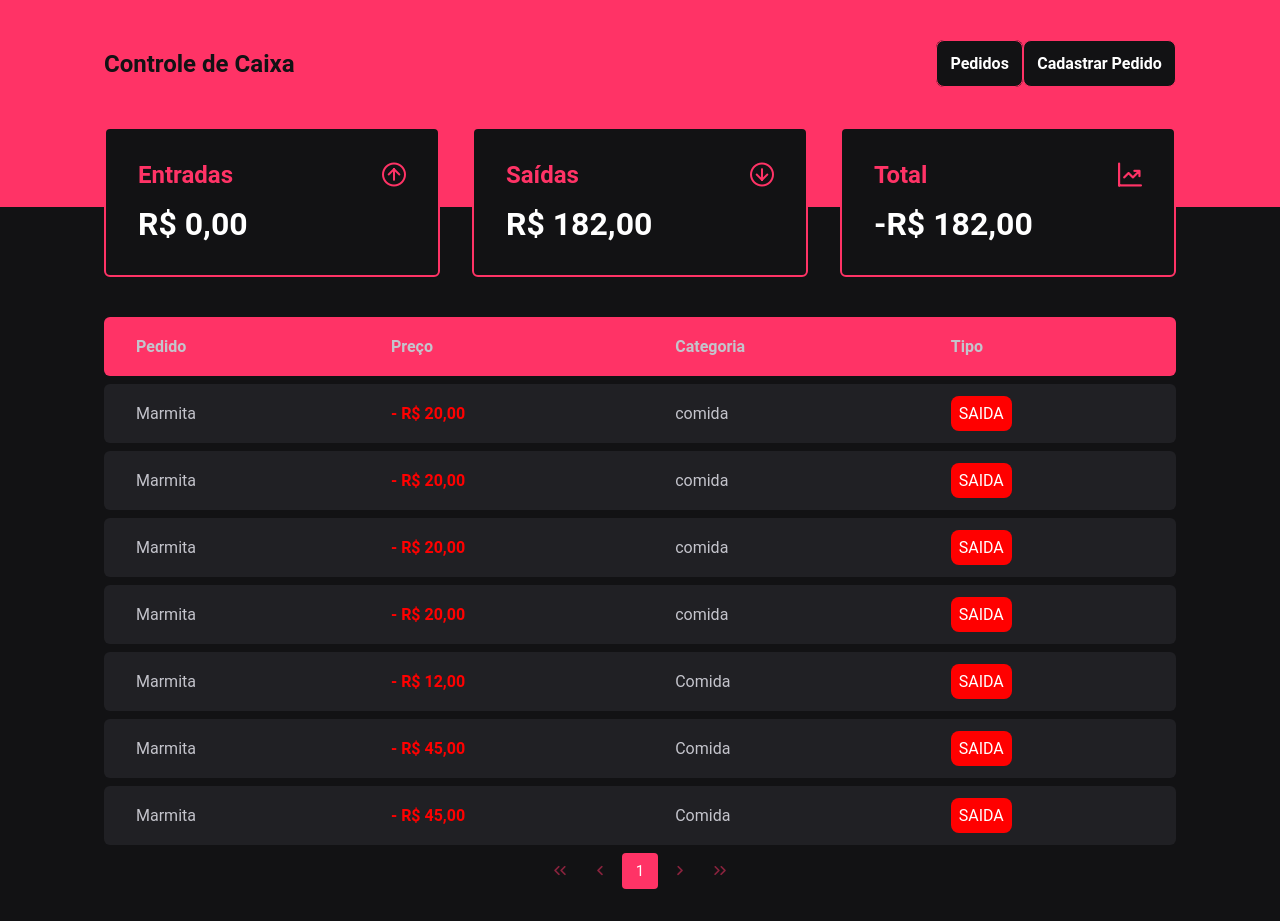
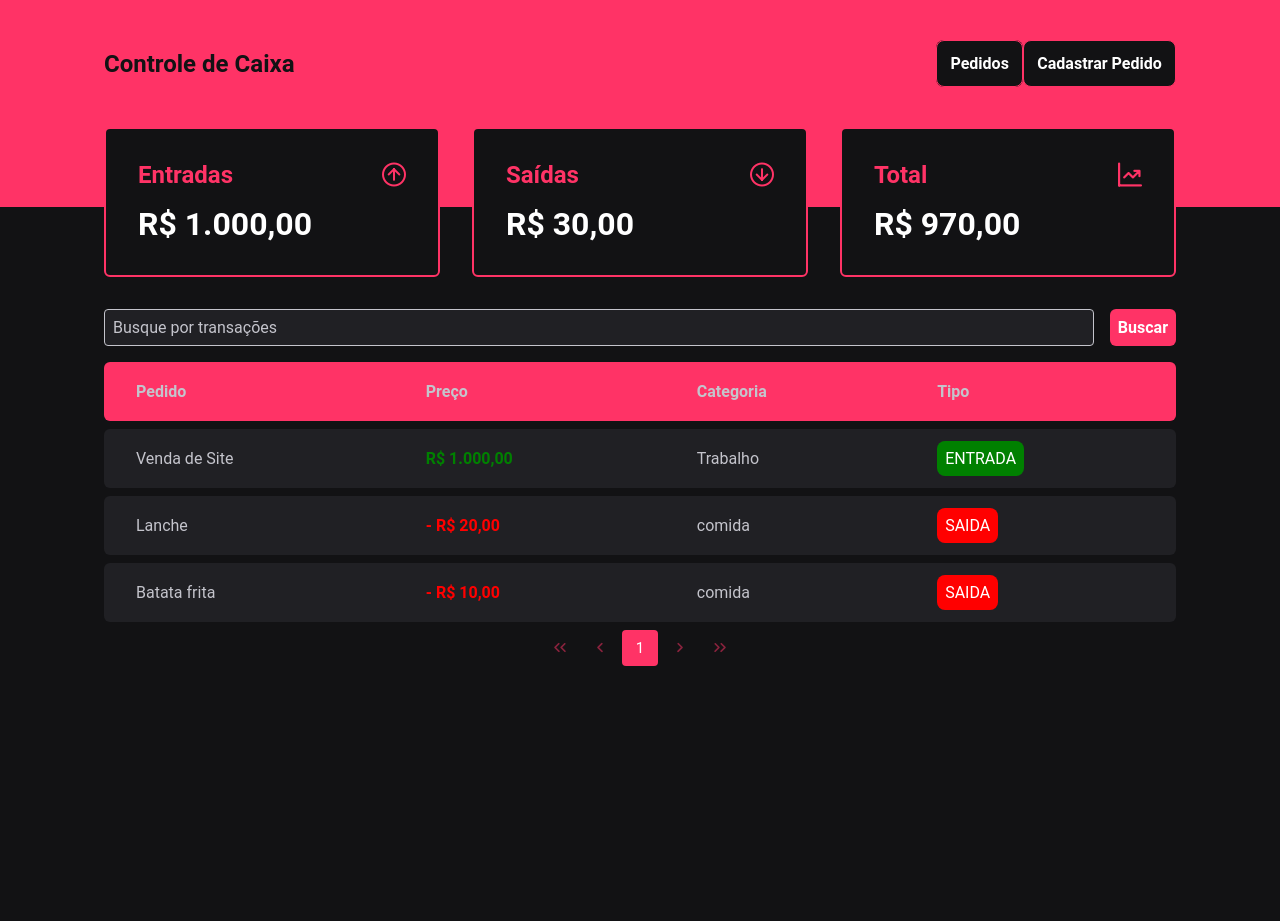
Before and after one commit to SvRafael/OrdersApp, a Vue app: page / in a window 1280 px wide. After the commit the page ends 800 px from the top, so only its background shows below. Built offline with nearby package versions, Linux system fonts and the light colour scheme; data requests are answered from the project's data file.

Commit message:
fix: identacao css feat: add search

```diff
--- a/server.json
+++ b/server.json
@@ -1,15 +1,15 @@
 {
   "orders": [
     {
-      "order": "Marmita",
-      "price": 20,
-      "category": "comida",
-      "type": "SAIDA",
+      "order": "Venda de Site",
+      "price": 1000,
+      "category": "Trabalho",
+      "type": "ENTRADA",
       "create_at": "2024-08-24T14:32:57.162Z",
       "id": 1
     },
     {
-      "order": "Marmita",
+      "order": "Lanche",
       "price": 20,
       "category": "comida",
       "type": "SAIDA",
@@ -17,44 +17,12 @@
       "id": 2
     },
     {
-      "order": "Marmita",
-      "price": 20,
+      "order": "Batata frita",
+      "price": 10,
       "category": "comida",
       "type": "SAIDA",
-      "create_at": "2024-08-24T14:33:04.928Z",
+      "create_at": "2024-08-25T14:33:53.910Z",
       "id": 3
-    },
-    {
-      "order": "Marmita",
-      "price": 20,
-      "category": "comida",
-      "type": "SAIDA",
-      "create_at": "2024-08-24T14:33:05.180Z",
-      "id": 4
-    },
-    {
-      "order": "Marmita",
-      "price": 12,
-      "category": "Comida",
-      "type": "SAIDA",
-      "create_at": "2024-08-24T14:44:11.383Z",
-      "id": 5
-    },
-    {
-      "order": "Marmita",
-      "price": 45,
-      "category": "Comida",
-      "type": "SAIDA",
-      "create_at": "2024-08-24T14:46:31.725Z",
-      "id": 6
-    },
-    {
-      "order": "Marmita",
-      "price": 45,
-      "category": "Comida",
-      "type": "SAIDA",
-      "create_at": "2024-08-24T18:36:07.713Z",
-      "id": 7
     }
   ]
 }
--- a/src/components/Dialog.module.css
+++ b/src/components/Dialog.module.css
@@ -52,6 +52,7 @@
         }
     }
 }
+
 .DialogContent:focus {
     outline: none;
 }
@@ -75,21 +76,19 @@
 }
 
 .sr_only {
-    position: absolute; /* Remove o elemento do fluxo normal do layout */
-    width: 1px; /* Torna o elemento efetivamente invisível */
+    position: absolute;
+    width: 1px;
     height: 1px;
-    margin: -1px; /* Remove o espaço que o elemento ocupa */
+    margin: -1px;
     padding: 0;
-    overflow: hidden; /* Oculta qualquer conteúdo adicional */
-    clip: rect(0, 0, 0, 0); /* Oculta o elemento visualmente */
-    border: 0; /* Remove qualquer borda que possa ser visível */
+    overflow: hidden;
+    clip: rect(0, 0, 0, 0);
+    border: 0;
 }
 
-/* reset */
 button {
   all: unset;
 }
-
 
 .RadioGroupItemNotCheck {
     padding: 1rem;
--- a/src/components/Dialog.vue
+++ b/src/components/Dialog.vue
@@ -1,8 +1,7 @@
 <script setup lang="ts">
 import { ref } from 'vue';
 import style from './Dialog.module.css'
-import api from '../axios'
-import { useDialogStore } from '../store/dialogStore';
+import { useData } from '../composables/useOrdersData';
 
 import {
   DialogClose,
@@ -14,7 +13,7 @@ import {
   RadioGroupRoot
 } from 'radix-vue'
 
-const dialogStore = useDialogStore();
+const { createOrder } = useData();
 
 let order = ref<string>('');
 let price = ref<Number|string>('');
@@ -22,14 +21,7 @@ let category = ref<string>('');
 let type = ref<string>('ENTRADA');
 
 const handleSubmit = async function() {
-    await api.post('orders', {
-        "order": order.value,
-        "price": price.value,
-        "category": category.value,
-        "type": type.value,
-        "create_at": new Date()
-    })
-    dialogStore.setDialogOpen(false);
+    createOrder(order.value, price.value, category.value, type.value);
 }
 </script>
 
--- a/src/components/Orders.module.css
+++ b/src/components/Orders.module.css
@@ -9,7 +9,7 @@ table{
     width: 100%;
     border-collapse: separate;
     border-spacing: 0 0.5rem;
-    margin-top: 1.5rem;
+    margin-top: 0.5rem;
     text-align: start;
 }
 
@@ -75,3 +75,39 @@ td {
     border-radius: 8px;
     padding: 0.5rem;
 }
+
+.searchInput {
+    flex: 1;
+    background-color: var(--gray-800);
+    border: 1px solid var(--gray-300);
+    border-radius: 4px;
+    padding: 0.5rem;
+    &::placeholder {
+      color: var(--gray-300);
+    }
+}
+
+.search {
+    display: flex;
+    width: 100%;
+    gap: 1rem;
+}
+
+.searchButton {
+    padding: 0.5rem;
+    border: 0;
+    background: var(--pink-300);
+    color: #fff;
+    font-weight: bold;
+    border-radius: 6px;
+    cursor: pointer;
+    text-align: center;
+    &:disabled {
+      opacity: 0.6;
+      cursor: not-allowed;
+    }
+    &:not(:disabled):hover {
+      background: var(--pink-500);
+      transition: background-color 0.2s;
+    }
+  }
--- a/src/components/Orders.vue
+++ b/src/components/Orders.vue
@@ -19,6 +19,14 @@ onMounted(async () => {
 
 <template>
   <div :class="style.orders">
+    <div :class="style.search">
+      <input
+        :class="style.searchInput"
+        type="text"
+        placeholder="Busque por transações"
+      />
+      <button :class="style.searchButton">Buscar</button>
+    </div>
     <table :class="style.table">
       <thead :class="style.thead">
         <tr :class="style.tr">
--- a/src/components/Pagination.module.css
+++ b/src/components/Pagination.module.css
@@ -50,12 +50,12 @@ button {
     margin: 0rem auto 0;
     padding: 0 0.5rem;
     display: flex;
-    justify-content: center; /* Centraliza horizontalmente o conteúdo */
+    justify-content: center;
 }
 
 .PaginationList {
-    display: flex; /* Faz com que os itens da paginação sejam exibidos em linha */
-    list-style: none; /* Remove o estilo padrão de lista */
+    display: flex;
+    list-style: none;
     padding: 0;
     margin: 0;
 }
--- a/src/composables/useOrdersData.ts
+++ b/src/composables/useOrdersData.ts
@@ -1,22 +1,29 @@
 import api from '../axios';
 import { ref } from 'vue';
 import { useOrderStore } from '../store/ordersStore';
+import { useDialogStore } from '../store/dialogStore';
 
 export function useData() {
   const orderStore = useOrderStore();
   const data = ref<any[]>([]);
   const error = ref<string | null>(null);
   const loading = ref(true);
+  const dialogStore = useDialogStore();
 
   const fetchData = async () => {
     try {
-      const response = await api.get('orders');
-      orderStore.addOrders(response.data);
-      return response.data;
+        const response = await api.get('orders', {
+            params: {
+                _sort: 'createdAt',
+                _order: 'desc',
+            }
+        });
+        orderStore.addOrders(response.data);
+        return response.data;
     } catch (err) {
-      error.value = 'Erro ao buscar dados';
+        error.value = 'Erro ao buscar dados';
     } finally {
-      loading.value = false;
+        loading.value = false;
     }
   };
 
@@ -36,9 +43,23 @@ export function useData() {
       }
   }
 
+  const createOrder = async (order: string, price: Number|string, category: string, type: string) => {
+    let response = await api.post('orders', {
+        "order": order,
+        "price": price,
+        "category": category,
+        "type": type,
+        "create_at": new Date()
+    })
+    orderStore.addOrders([...orderStore.getOrders, response.data]);
+    orderStore.addPaginateOrders([...orderStore.getPaginatedOrders, response.data]);
+    dialogStore.setDialogOpen(false);
+  }
+
   return {
     fetchPaginateData,
     fetchData,
+    createOrder,
     data,
     error,
     loading
```
Lines whose indentation alone changed are shown as unchanged.
